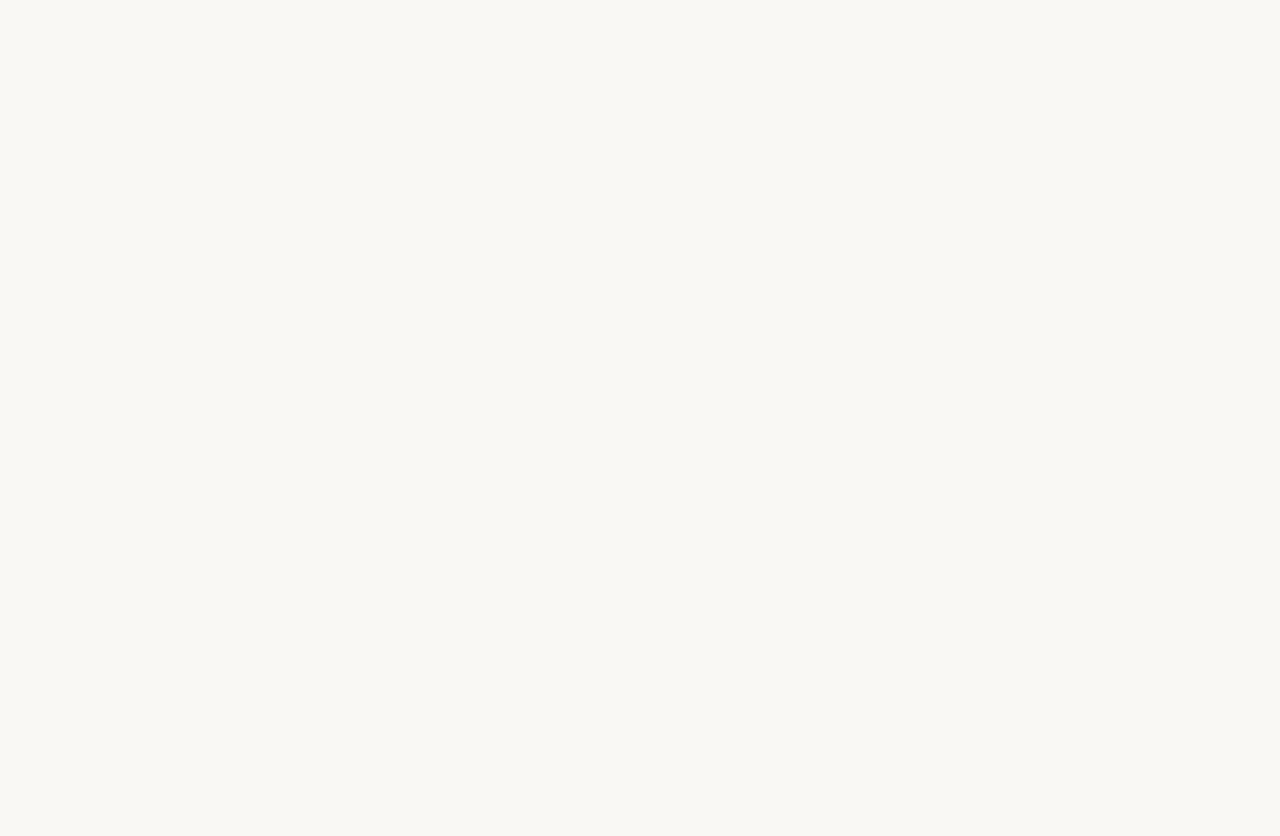
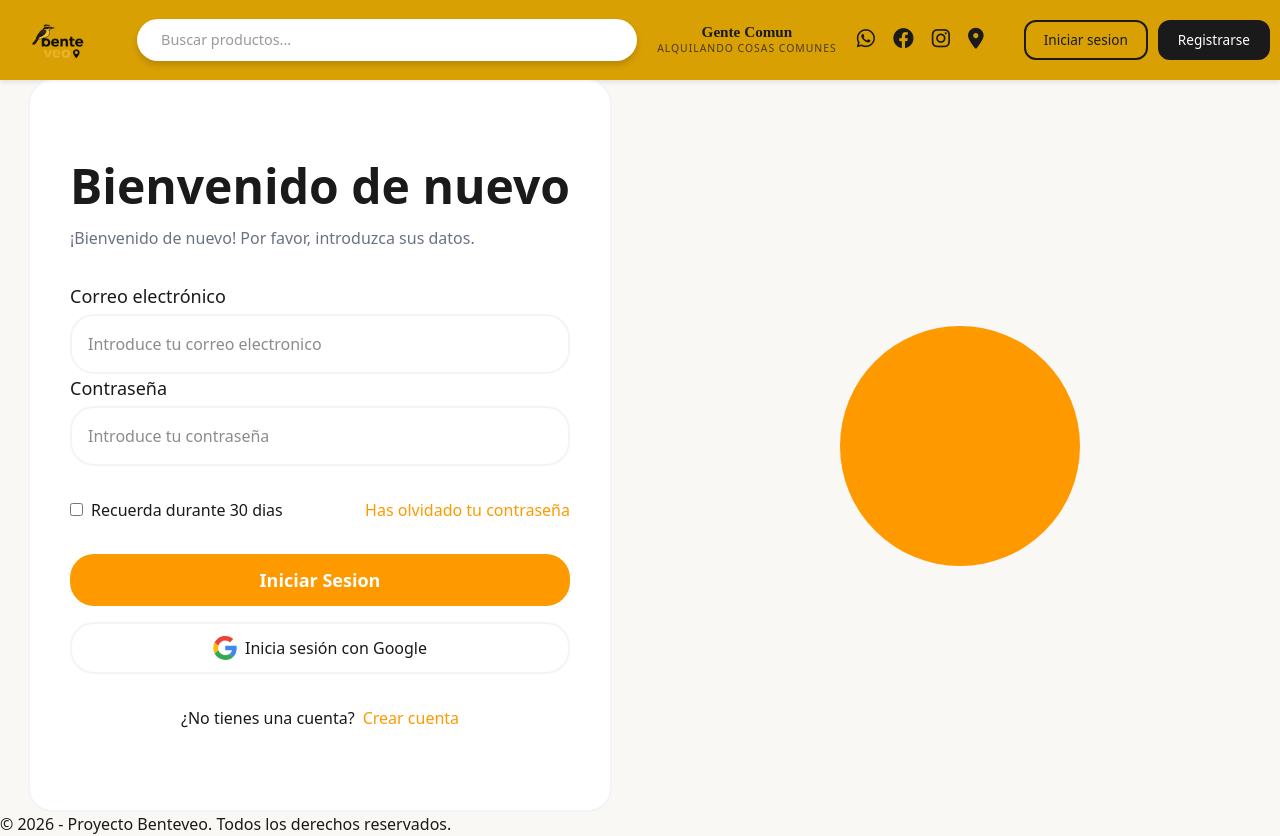
Before and after one commit to RocioAV/frontend-benteveo, a React (Vite) app: page /login in a window 1280 px wide. Before the commit this address had no page. Before the commit the page ends 800 px from the top, so only its background shows below. Built offline with nearby package versions, Linux system fonts and the light colour scheme.

Commit message:
Se añade Login

```diff
--- a/src/App.css
+++ b/src/App.css
@@ -182,3 +182,14 @@
     border-right-color: var(--border);
   }
 }
+
+
+.app-container {
+  display: flex;
+  flex-direction: column;
+  min-height: 100vh;
+}
+.main-content {
+  flex: 1;
+  display: flex;
+}
--- a/src/App.jsx
+++ b/src/App.jsx
@@ -3,6 +3,7 @@ import Reservation from './pages/Reservation.jsx'
 import { Routes, Route } from 'react-router-dom'
 import Home from './pages/Home.jsx'
 import Layout from './layouts/Layout.jsx'
+import Login from './pages/Login.jsx'
 
 function App() {
   return (
@@ -13,6 +14,7 @@ function App() {
         {/* Rutas individuales */}
         <Route path="/" element={<Home />} />
         <Route path="/reservation/:id" element={<Reservation />} />
+        <Route path="/login" element={<Login />} />
       </Route>
     </Routes>
   )
--- a/src/components/Header.jsx
+++ b/src/components/Header.jsx
@@ -1,7 +1,8 @@
 import { useState, useRef, useEffect } from 'react'
-import { Link } from 'react-router-dom'
+import { Link, useNavigate } from 'react-router-dom'
 import logo from '../assets/BenteveoLogo.webp'
 import mockUser from '../data/mockUser.json'
+
 import './header.css'
 
 const Header = ({ onSearch }) => {
@@ -10,6 +11,7 @@ const Header = ({ onSearch }) => {
   const [user, setUser] = useState(null)
   const [userMenuOpen, setUserMenuOpen] = useState(false)
   const userMenuRef = useRef(null)
+  const navigate = useNavigate()
 
   const handleChange = (e) => {
     const value = e.target.value
@@ -137,7 +139,7 @@ const Header = ({ onSearch }) => {
           </>
         ) : (
           <div className="bv-auth-buttons">
-            <button className="bv-btn-login" onClick={handleLogin}>
+            <button className="bv-btn-login" onClick={() => navigate('/login')}>
               Iniciar sesion
             </button>
             <button className="bv-btn-register" onClick={handleLogin}>
--- /dev/null
+++ b/src/pages/Login.jsx
@@ -0,0 +1,48 @@
+import { useNavigate } from "react-router-dom"
+function Login() {
+    const navigate = useNavigate()
+  return (
+    <div className="flex w-full flex-1 ">
+        {/*ocupa lado izquierdo */}
+        <div className='w-full flex items-center justify-center lg:w-1/2'>
+        <div className="bg-white px-10 py-20 rounded-3xl border-2 border-gray-100">
+            <h1 className="text-5xl font-semibold">Bienvenido de nuevo</h1>
+            <p className="font-medium text.lg text-gray-500 mt-4">¡Bienvenido de nuevo! Por favor, introduzca sus datos.</p>
+            <div className="mt-8">
+                <div>
+                    <label className="text-lg font-medium" htmlFor="">Correo electrónico</label>
+                    <input className="w-full border-2 border-gray-100 rounded-xl p-4 mt-1 bg-transparent" placeholder="Introduce tu correo electronico" type="text" id=""/>
+                </div>
+                <div>
+                    <label className="text-lg font-medium" htmlFor="">Contraseña</label>
+                    <input className="w-full border-2 border-gray-100 rounded-xl p-4 mt-1 bg-transparent" placeholder="Introduce tu contraseña" type="password" id=""/>
+                </div>
+                <div className="mt-8 flex justify-between items-center">
+                    <div>
+                        <input type="checkbox" id="remember" />
+                        <label className="ml-2 font-medium text-base" htmlFor="remember">Recuerda durante 30 dias</label>
+                    </div>
+                    <button className="font-medium text-base text-amber-500">Has olvidado tu contraseña</button>
+                </div>
+                <div className="mt-8 flex flex-col gap-y-4">
+                    <button className="active:scale-[.98] active:duration-75 hover:scale-[1.01] ease-in-out transition-all py-3 rounded-xl bg-amber-500 bg-v text-white text-lg font-bold" onClick={() => navigate('/')}>Iniciar Sesion</button>
+                    <button className="active:scale-[.98] active:duration-75 hover:scale-[1.01] ease-in-out transition-all flex rounded-xl py-3 border-2 border-gray-100 items-center justify-center gap-2"><svg width="24" height="24" viewBox="-3 0 262 262" xmlns="http://www.w3.org/2000/svg" preserveAspectRatio="xMidYMid" fill="#000000"><g id="SVGRepo_bgCarrier" stroke-width="0"></g><g id="SVGRepo_tracerCarrier" stroke-linecap="round" stroke-linejoin="round"></g><g id="SVGRepo_iconCarrier"><path d="M255.878 133.451c0-10.734-.871-18.567-2.756-26.69H130.55v48.448h71.947c-1.45 12.04-9.283 30.172-26.69 42.356l-.244 1.622 38.755 30.023 2.685.268c24.659-22.774 38.875-56.282 38.875-96.027" fill="#4285F4"></path><path d="M130.55 261.1c35.248 0 64.839-11.605 86.453-31.622l-41.196-31.913c-11.024 7.688-25.82 13.055-45.257 13.055-34.523 0-63.824-22.773-74.269-54.25l-1.531.13-40.298 31.187-.527 1.465C35.393 231.798 79.49 261.1 130.55 261.1" fill="#34A853"></path><path d="M56.281 156.37c-2.756-8.123-4.351-16.827-4.351-25.82 0-8.994 1.595-17.697 4.206-25.82l-.073-1.73L15.26 71.312l-1.335.635C5.077 89.644 0 109.517 0 130.55s5.077 40.905 13.925 58.602l42.356-32.782" fill="#FBBC05"></path><path d="M130.55 50.479c24.514 0 41.05 10.589 50.479 19.438l36.844-35.974C195.245 12.91 165.798 0 130.55 0 79.49 0 35.393 29.301 13.925 71.947l42.211 32.783c10.59-31.477 39.891-54.251 74.414-54.251" fill="#EB4335"></path></g></svg>Inicia sesión con Google</button>
+                </div>
+                <div className="mt-8 flex justify-center items-center">
+                    <p className="font-medium text-base">¿No tienes una cuenta?</p>
+                    <button className="text-amber-500 text-base font-medium ml-2">Crear cuenta</button>
+                </div>
+            </div>
+        </div>
+    </div>
+    {/* ocupa lado derecho */}
+    <div className='hidden relative lg:flex h-full w-1/2 items-center justify-center'>  {/*  bg-gray-200*/}
+        <div className='w-60 h-60 bg-amber-500 rounded-full'/>
+
+        </div>
+    </div>
+
+  )
+}
+
+export default Login
```
Also changed, not shown: src/pages/Login.css (added).
